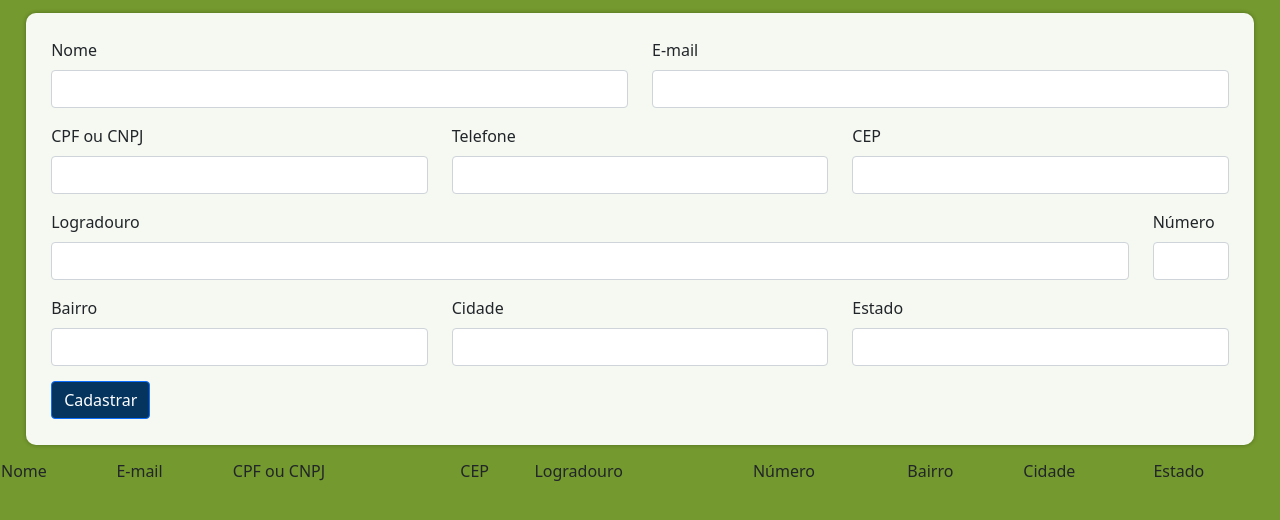
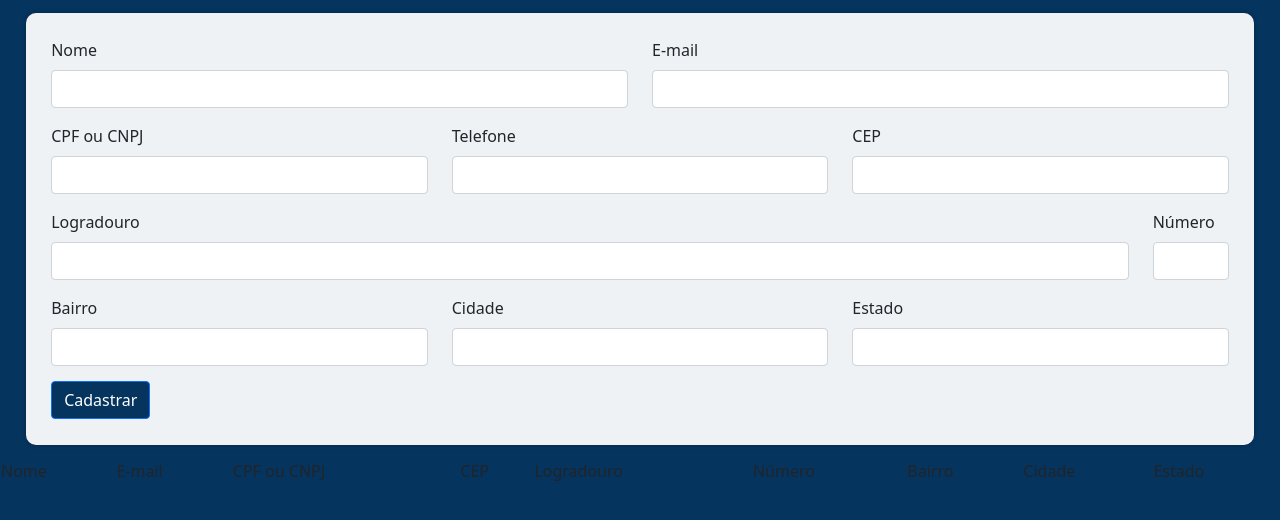
Before and after one commit to gukazioka/reactapp, a React (Create React App) app in the folder reactest/: page / in a window 1280 px wide. Shown: the top 520 px of the page. Built offline with nearby package versions, Linux system fonts and the light colour scheme.

Commit message:
feat: add background

```diff
--- a/reactest/src/assets/App.css
+++ b/reactest/src/assets/App.css
@@ -1,6 +1,6 @@
 .App{
   display: flex;
-  background-color: #74992e;
+  background-color: #05345F;
   min-height: 100vh;
   flex-direction: column;
 }
```
Also changed, not shown: reactest/src/App.js (line endings or trailing spaces).
